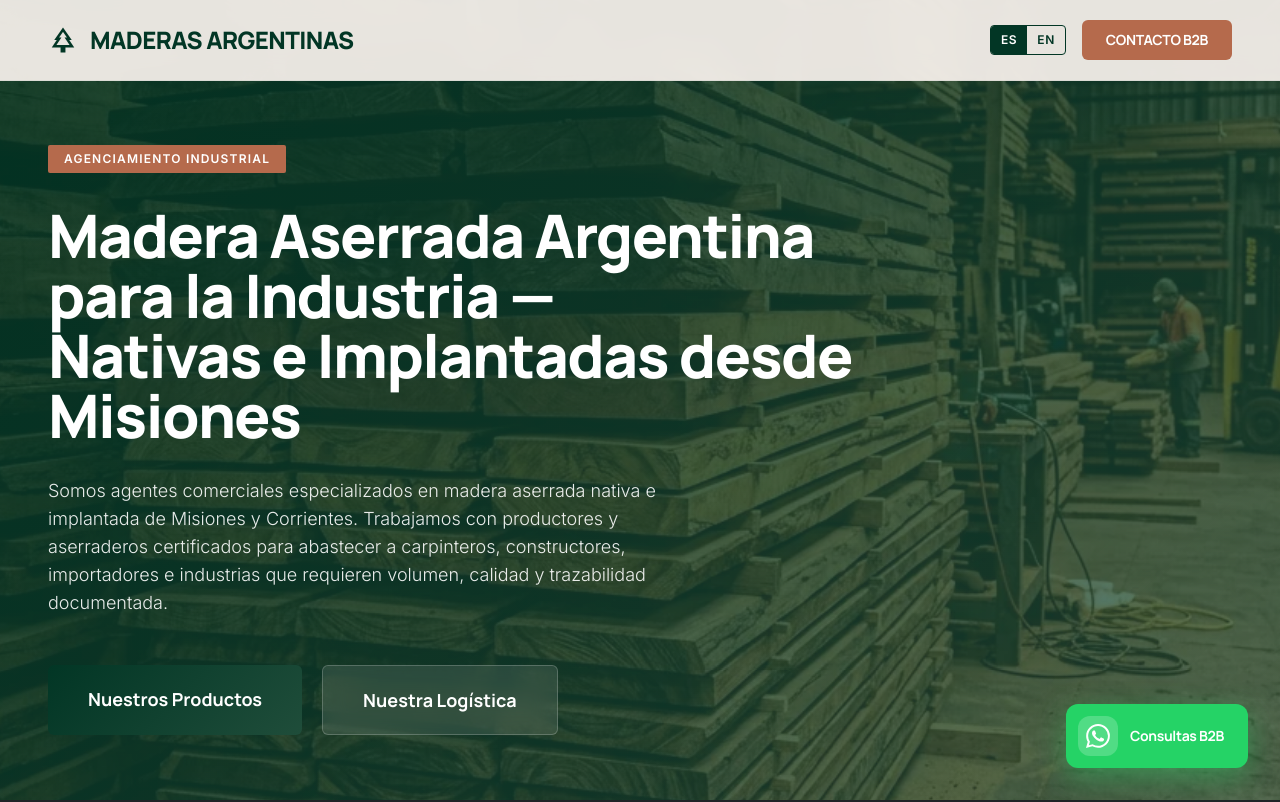
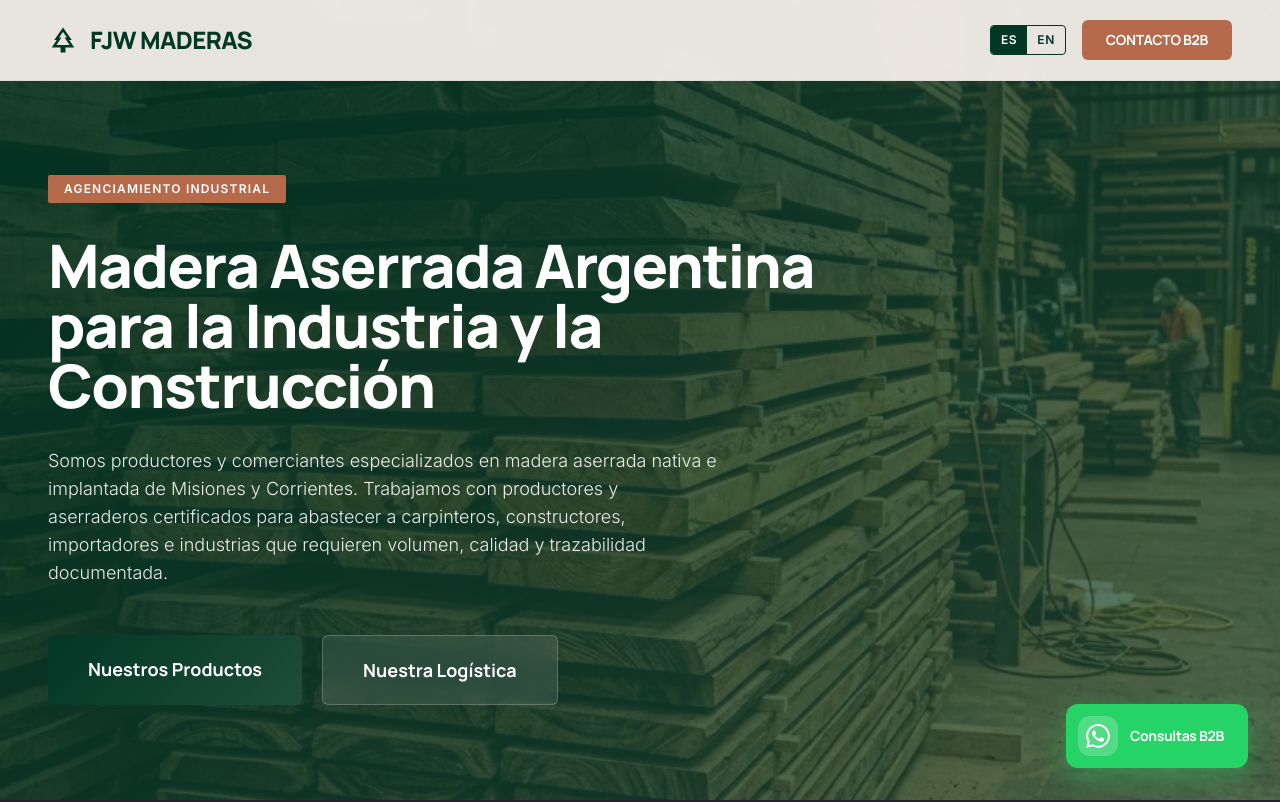
Before and after one commit to jdgarciacomex-lgtm/web-maderas-argentinas, a plain HTML site: page index.html in a window 1280 px wide. Shown: the top 802 px of the page. Drawn offline with nearby package versions, Linux system fonts and the light colour scheme.

Commit message:
Rebrand: Maderas Argentinas -> FJW Maderas, hero copy actualizado, dominio fjwmaderas.com

```diff
--- a/index.html
+++ b/index.html
@@ -3,12 +3,12 @@
 <head>
 <meta charset="utf-8">
 <meta content="width=device-width, initial-scale=1.0" name="viewport">
-<title data-i18n="page-title">Maderas Argentinas | Madera Aserrada Nativa e Implantada — Mayorista B2B</title>
+<title data-i18n="page-title">FJW Maderas | Madera Aserrada Nativa e Implantada — Mayorista B2B</title>
 <meta name="description" content="Proveedor mayorista de madera aserrada nativa e implantada desde Misiones y Corrientes. Lapacho, cedro, pino, eucalipto. Grandes volúmenes, logística a todo el país y exportación. Consultá hoy.">
-<meta property="og:title" content="Maderas Argentinas | Madera Aserrada Nativa e Implantada — Mayorista B2B">
+<meta property="og:title" content="FJW Maderas | Madera Aserrada Nativa e Implantada — Mayorista B2B">
 <meta property="og:description" content="Proveedor mayorista de madera aserrada nativa e implantada desde Misiones y Corrientes. Lapacho, cedro, pino, eucalipto. Grandes volúmenes, logística a todo el país y exportación.">
-<meta property="og:image" content="https://www.maderasargentinas.com/maderas_nativas.webp">
-<meta property="og:url" content="https://www.maderasargentinas.com">
+<meta property="og:image" content="https://www.fjwmaderas.com/maderas_nativas.webp">
+<meta property="og:url" content="https://www.fjwmaderas.com">
 <meta property="og:type" content="website">
 <link rel="icon" href="/favicon.ico">
 <link rel="apple-touch-icon" href="/favicon.ico">
@@ -150,8 +150,8 @@
 {
   "@context": "https://schema.org",
   "@type": "Organization",
-  "name": "Maderas Argentinas",
-  "url": "https://www.maderasargentinas.com",
+  "name": "FJW Maderas",
+  "url": "https://www.fjwmaderas.com",
   "telephone": "+54-9-3758-499447",
   "description": "Intermediación mayorista de madera aserrada nativa e implantada desde Misiones y Corrientes. Exportación y mercado interno.",
   "address": {
@@ -170,7 +170,7 @@
   <nav class="flex justify-between items-center px-6 md:px-12 py-5 w-full max-w-screen-2xl mx-auto">
     <div class="flex items-center gap-3">
       <span class="material-symbols-outlined text-primary text-3xl">park</span>
-      <span class="text-xl md:text-2xl font-headline font-extrabold tracking-tight uppercase text-primary">Maderas Argentinas</span>
+      <span class="text-xl md:text-2xl font-headline font-extrabold tracking-tight uppercase text-primary">FJW Maderas</span>
     </div>
     <div class="flex items-center gap-4">
       <div class="lang-toggle" id="langToggle">
@@ -196,10 +196,10 @@
     <div class="max-w-4xl">
       <span class="inline-block px-4 py-1.5 bg-[#B56A4C] text-on-primary font-label text-xs font-bold rounded-sm uppercase tracking-widest mb-8" data-i18n="hero-badge">Agenciamiento Industrial</span>
       <h1 class="font-headline text-3xl md:text-6xl font-black text-on-primary leading-[1.1] tracking-tight mb-8" data-i18n-html="hero-h1">
-        Madera Aserrada Argentina para la Industria — <br class="hidden md:block">Nativas e Implantadas desde Misiones
+        Madera Aserrada Argentina para la Industria y la Construcción
       </h1>
       <p class="text-on-primary/90 text-base md:text-lg max-w-2xl mb-12 leading-relaxed font-light" data-i18n="hero-p">
-        Somos agentes comerciales especializados en madera aserrada nativa e implantada de Misiones y Corrientes. Trabajamos con productores y aserraderos certificados para abastecer a carpinteros, constructores, importadores e industrias que requieren volumen, calidad y trazabilidad documentada.
+        Somos productores y comerciantes especializados en madera aserrada nativa e implantada de Misiones y Corrientes. Trabajamos con productores y aserraderos certificados para abastecer a carpinteros, constructores, importadores e industrias que requieren volumen, calidad y trazabilidad documentada.
       </p>
       <div class="flex flex-col sm:flex-row gap-5">
         <a class="button-primary-gradient text-center text-on-primary px-10 py-5 rounded-md font-headline font-bold text-lg hover:shadow-[0_20px_40px_rgba(2,54,37,0.3)] transition-all" href="#catalogo" data-i18n="hero-btn-products">
@@ -403,7 +403,7 @@
     <div class="space-y-8">
       <div class="flex items-center gap-3">
         <span class="material-symbols-outlined text-3xl">park</span>
-        <span class="font-headline text-2xl font-black tracking-tighter uppercase">Maderas Argentinas</span>
+        <span class="font-headline text-2xl font-black tracking-tighter uppercase">FJW Maderas</span>
       </div>
       <p class="text-[#FFF8F3]/50 text-base leading-relaxed max-w-xs font-medium" data-i18n="footer-desc">
         Intermediación comercial de madera aserrada nativa e implantada. Misiones y Corrientes, Argentina. Mercado interno y exportación.
@@ -436,7 +436,7 @@
     </div>
   </div>
   <div class="max-w-screen-2xl mx-auto px-6 md:px-12 mt-24 pt-12 border-t border-white/5 flex flex-col md:flex-row justify-between items-center gap-6 text-[10px] font-label font-bold opacity-30 uppercase tracking-[0.3em]">
-    <span data-i18n="footer-copyright">© 2025 Maderas Argentinas. Todos los derechos reservados.</span>
+    <span data-i18n="footer-copyright">© 2025 FJW Maderas. Todos los derechos reservados.</span>
     <div class="flex gap-8">
       <span data-i18n="footer-cert">Certificación FSC</span>
     </div>
@@ -457,11 +457,11 @@
 <script>
 const translations = {
   es: {
-    'page-title':         'Maderas Argentinas | Madera Aserrada Nativa e Implantada — Mayorista B2B',
+    'page-title':         'FJW Maderas | Madera Aserrada Nativa e Implantada — Mayorista B2B',
     'nav-cta':            'Contacto B2B',
     'hero-badge':         'Agenciamiento Industrial',
-    'hero-h1':            'Madera Aserrada Argentina para la Industria — <br class="hidden md:block">Nativas e Implantadas desde Misiones',
-    'hero-p':             'Somos agentes comerciales especializados en madera aserrada nativa e implantada de Misiones y Corrientes. Trabajamos con productores y aserraderos certificados para abastecer a carpinteros, constructores, importadores e industrias que requieren volumen, calidad y trazabilidad documentada.',
+    'hero-h1':            'Madera Aserrada Argentina para la Industria y la Construcción',
+    'hero-p':             'Somos productores y comerciantes especializados en madera aserrada nativa e implantada de Misiones y Corrientes. Trabajamos con productores y aserraderos certificados para abastecer a carpinteros, constructores, importadores e industrias que requieren volumen, calidad y trazabilidad documentada.',
     'hero-btn-products':  'Nuestros Productos',
     'hero-btn-logistics': 'Nuestra Logística',
     'mission-h2':         'Intermediación Comercial de Madera — <span class="text-[#B56A4C]">Acceso Directo a Productores</span>',
@@ -502,16 +502,16 @@ const translations = {
     'footer-contact-title':     'Contacto',
     'footer-location':          'Misiones & Corrientes, Argentina',
     'footer-ceo':               'CEO — Francisco J. Wdowiak',
-    'footer-copyright':         '© 2025 Maderas Argentinas. Todos los derechos reservados.',
+    'footer-copyright':         '© 2025 FJW Maderas. Todos los derechos reservados.',
     'footer-cert':              'Certificación FSC',
     'whatsapp-btn':             'Consultas B2B',
   },
   en: {
-    'page-title':         'Maderas Argentinas | Industrial Wood Agency',
+    'page-title':         'FJW Maderas | Industrial Wood Agency',
     'nav-cta':            'B2B Contact',
     'hero-badge':         'Industrial Agency',
-    'hero-h1':            'Argentine Sawn Timber for Industry — <br class="hidden md:block">Native and Planted Species from Misiones',
-    'hero-p':             'We are commercial agents specialized in native and planted sawn timber from Misiones and Corrientes. We work with certified producers and sawmills to supply carpenters, builders, importers, and industries requiring volume, quality, and documented traceability.',
+    'hero-h1':            'Argentine Sawn Timber for Industry and Construction',
+    'hero-p':             'We are producers and traders specialized in native and planted sawn timber from Misiones and Corrientes. We work with certified producers and sawmills to supply carpenters, builders, importers, and industries requiring volume, quality, and documented traceability.',
     'hero-btn-products':  'Our Products',
     'hero-btn-logistics': 'Our Logistics',
     'mission-h2':         'Commercial Timber Agency — <span class="text-[#B56A4C]">Direct Access to Producers</span>',
@@ -552,7 +552,7 @@ const translations = {
     'footer-contact-title':     'Contact',
     'footer-location':          'Misiones & Corrientes, Argentina',
     'footer-ceo':               'CEO — Francisco J. Wdowiak',
-    'footer-copyright':         '© 2025 Maderas Argentinas. All rights reserved.',
+    'footer-copyright':         '© 2025 FJW Maderas. All rights reserved.',
     'footer-cert':              'FSC® Certification',
     'whatsapp-btn':             'B2B Inquiries',
   }
```
